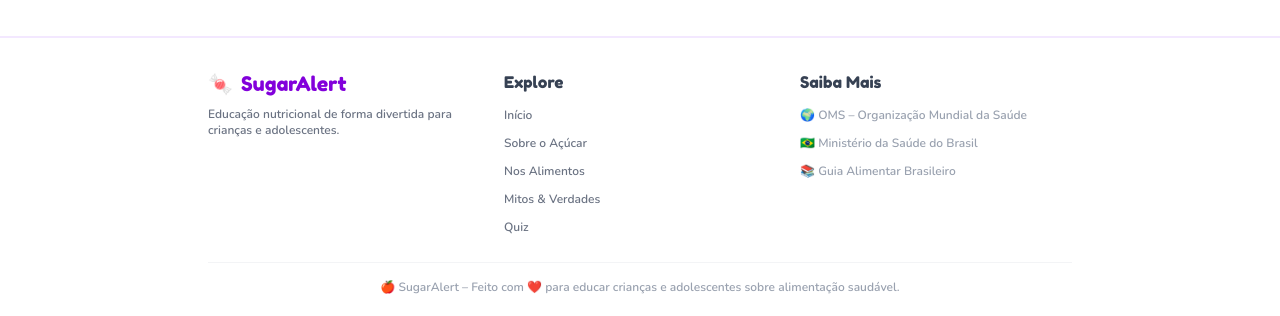
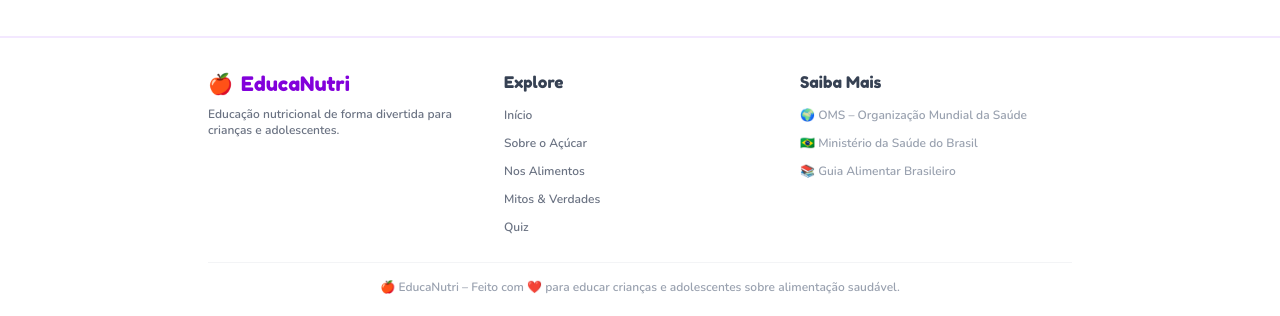
Before and after one commit to glomari1507-lang/Educanutri, a React (Vite) app: page /login in a window 1280 px wide. Shown: the part 870-1186 px from the top of the page. Built offline with nearby package versions, Linux system fonts and the light colour scheme; no server answers.

Commit message:
Update Footer.tsx

```diff
--- a/src/components/Footer.tsx
+++ b/src/components/Footer.tsx
@@ -9,7 +9,7 @@ export default function Footer() {
         <div className="mb-6 grid gap-6 sm:grid-cols-3">
           <div>
             <div className="mb-2 flex items-center gap-2 font-['Fredoka_One'] text-xl text-purple-700">
-              <span>🍬</span> SugarAlert
+              <span>🍎</span> EducaNutri
             </div>
             <p className="font-['Nunito'] text-xs font-semibold text-gray-500">
               Educação nutricional de forma divertida para crianças e adolescentes.
@@ -53,7 +53,7 @@ export default function Footer() {
         </div>
         <div className="border-t border-gray-100 pt-4 text-center">
           <p className="font-['Nunito'] text-xs font-semibold text-gray-400">
-            🍎 SugarAlert – Feito com ❤️ para educar crianças e adolescentes sobre alimentação saudável.
+            🍎 EducaNutri – Feito com ❤️ para educar crianças e adolescentes sobre alimentação saudável.
           </p>
         </div>
       </div>
```
